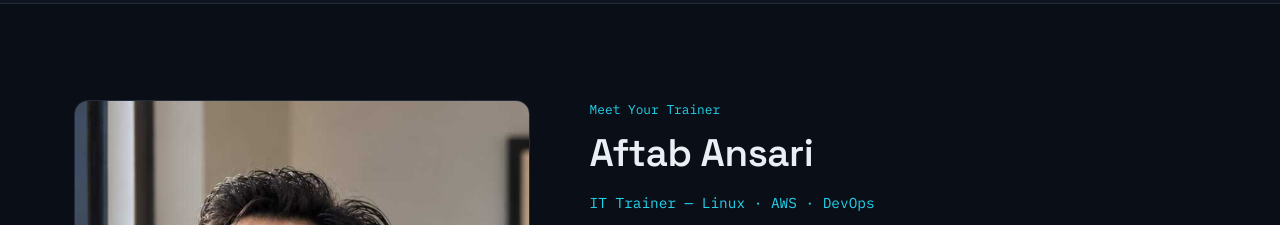
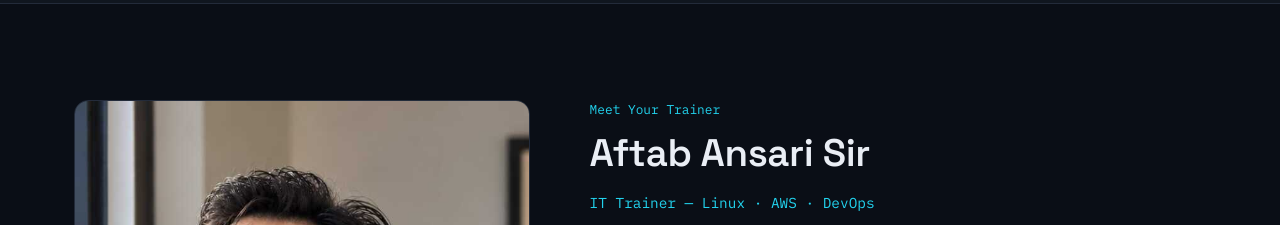
Before and after one commit to ProfAftab/portfolio, a plain HTML site: page index.html in a window 1280 px wide. Shown: the part 860-1085 px from the top of the page. Drawn offline with Linux system fonts and the light colour scheme.

Commit message:
second commit from varsha

```diff
--- a/index.html
+++ b/index.html
@@ -117,7 +117,7 @@
 
     <div class="about-copy reveal">
       <p class="section-kicker">Meet Your Trainer</p>
-      <h2>Aftab Ansari</h2>
+      <h2>Aftab Ansari Sir</h2>
       <p class="role-line">IT Trainer &mdash; Linux &middot; AWS &middot; DevOps</p>
 
       <p>Aftab teaches Linux administration, cloud infrastructure and DevOps engineering with a single focus: getting hands dirty on real systems, not just reading slides. Every topic is grounded in the kind of tasks you'll actually face &mdash; configuring servers, designing cloud architecture, building deployment pipelines and troubleshooting when things break.</p>
```
